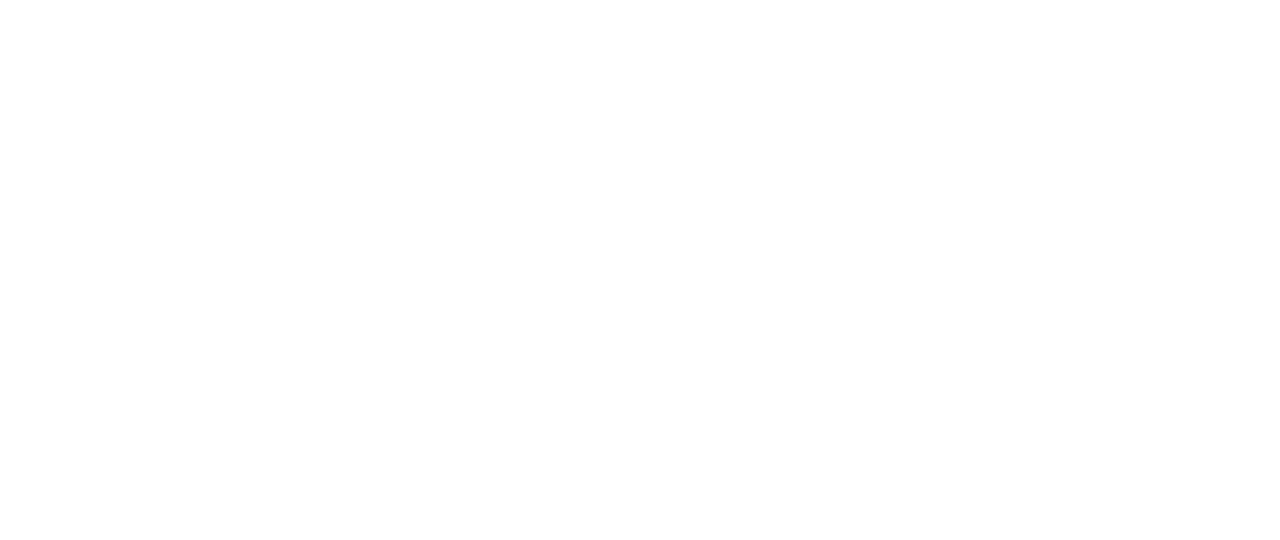
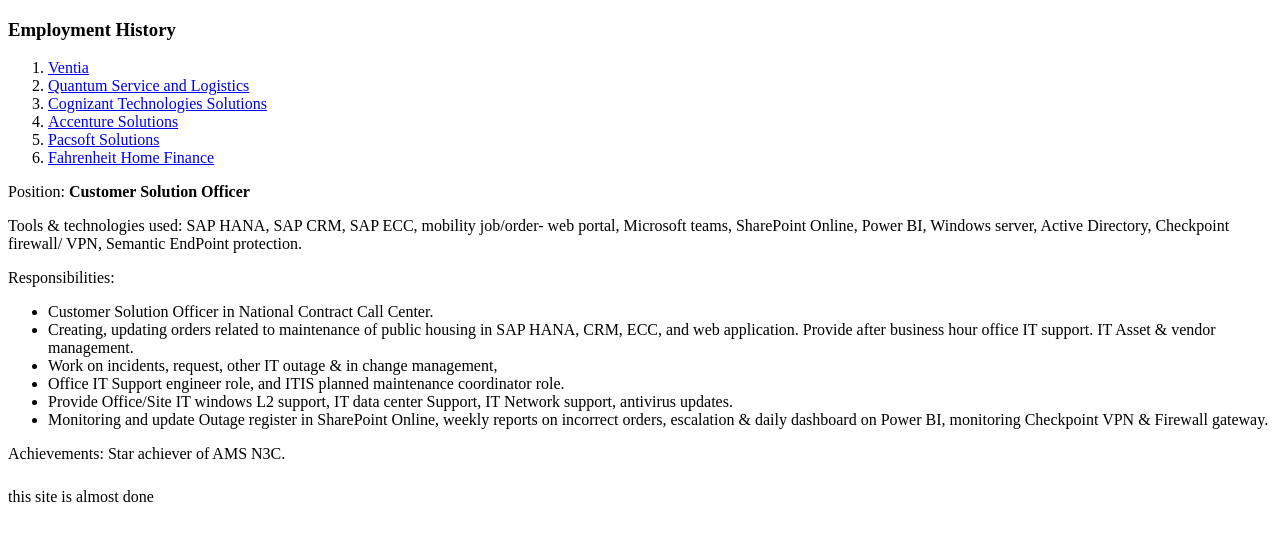
Before and after one commit to krisauz17/my-repository-15feb2022, a website: page ventia.html in a window 1280 px wide. Drawn offline with Linux system fonts and the light colour scheme.

Commit message:
work experience in ventia is done

```diff
--- a/ventia.html
+++ b/ventia.html
@@ -0,0 +1,45 @@
+<!DOCTYPE html>
+<html>
+    <head>
+        <meta charset="utf-8">
+        <meta name="viewport" content="width=device-width" initial-scale="1">
+        <meta name="keywords" content="personal website, portfolio, resume">
+        <meta name="description" content="personal website, portfolio, cover letter formate and resume of Krishnnendu Basak">
+        <meta name="author" content="Krishnendu Basak">
+        <title>work experience at Fahrenheit Home Finance</title>
+
+    </head>
+    <body>
+        <containers>
+
+            <h3>Employment History</h3>
+
+            <nav>
+                <ol>
+                    <li class="current"><a href="index.html">Ventia</a></li>
+                    <li><a href="qsl.html">Quantum Service and Logistics</a></li>
+                    <li><a href="cognizant.html">Cognizant Technologies Solutions</a></li>
+                    <li><a href="accenture.html">Accenture Solutions</a></li>
+                    <li><a href="pacsoft.html">Pacsoft Solutions</a></li>
+                    <li><a href="fhf.html">Fahrenheit Home Finance</a></li>
+                </ol>
+            </nav>
+            <p>Position: <b>Customer Solution Officer</b></p>
+
+            <p>Tools & technologies used:  SAP HANA, SAP CRM, SAP ECC, mobility job/order- web portal, Microsoft teams, SharePoint Online, Power BI, Windows server, Active Directory, Checkpoint firewall/ VPN, Semantic EndPoint protection. </p>
+
+            <p>Responsibilities:
+                <ul>
+                    <li>Customer Solution Officer in National Contract Call Center. </li>
+                    <li>Creating, updating orders related to maintenance of public housing in SAP HANA, CRM, ECC, and web application. Provide after business hour office IT support. IT Asset & vendor management.</li>
+                    <li>Work on incidents, request, other IT outage & in change management,  </li>
+                    <li>Office IT Support engineer role, and ITIS planned maintenance coordinator role.</li>
+                    <li>Provide Office/Site IT windows L2 support, IT data center Support, IT Network support, antivirus updates.</li>
+                    <li>Monitoring and update Outage register in SharePoint Online, weekly reports on incorrect orders, escalation & daily dashboard on Power BI, monitoring Checkpoint VPN & Firewall gateway.</li>
+                </ul>
+            </p>
+            <p>Achievements: Star achiever of AMS N3C. </p>
+        </containers>
+        <footer><h6></h6>this site is almost done</h6></footer>
+    </body>
+</html>
```
Also changed, not shown: index.html (+1 -1 lines), qsl.html (+2 -2 lines).
